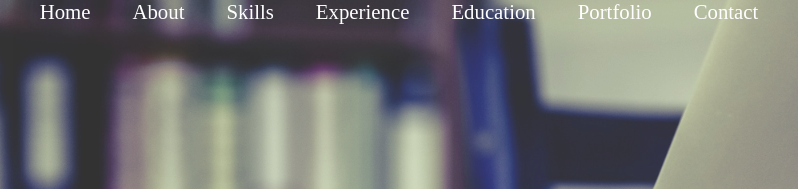
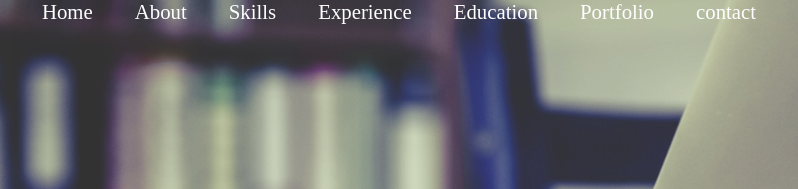
Before and after one commit to Zaidsiddique/portfolio, a plain HTML site: page index.html in a window 1280 px wide. Shown: the top 189 px of the page, 242-1040 px from the left. Drawn offline with Linux system fonts and the light colour scheme.

Commit message:
Update index.html

```diff
--- a/index.html
+++ b/index.html
@@ -61,7 +61,7 @@
             <a href="#portfolio">Portfolio</a>
         </li>
         <li>
-            <a href="#contact">Contact</a>
+            <a href="#contact">contact</a>
         </li>
     </ul>
 
```
